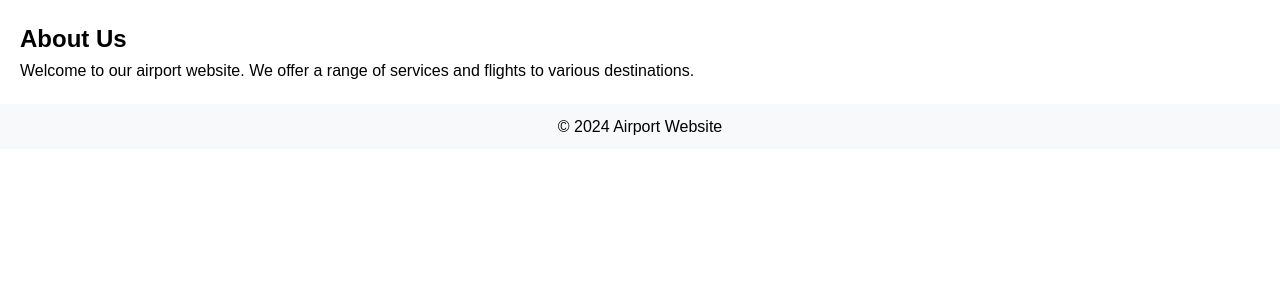
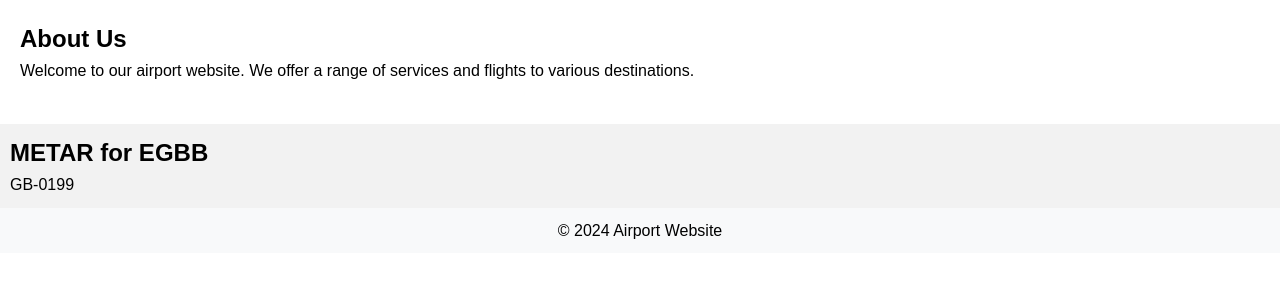
Before and after one commit to BedsAreDragons/sittles, a Flask app: page / in a window 1280 px wide. Shown: the part 117-417 px from the top of the page. Run offline with Flask 3, Linux system fonts and the light colour scheme; some web fonts are replaced.

Commit message:
Update index.html

```diff
--- a/templates/index.html
+++ b/templates/index.html
@@ -6,6 +6,13 @@
     <title>Airport Website</title>
     <link rel="stylesheet" href="{{ url_for('static', filename='style.css') }}">
     <link href="https://fonts.googleapis.com/css2?family=B612:wght@400;700&display=swap" rel="stylesheet">
+    <style>
+        .metar-box {
+            background-color: #f2f2f2;
+            padding: 10px;
+            margin-top: 20px;
+        }
+    </style>
 </head>
 <body>
     <header>
@@ -23,6 +30,10 @@
         <h2>About Us</h2>
         <p>Welcome to our airport website. We offer a range of services and flights to various destinations.</p>
     </section>
+    <div class="metar-box">
+        <h2>METAR for EGBB</h2>
+        <p>GB-0199</p>
+    </div>
     <footer>
         <p>&copy; 2024 Airport Website</p>
     </footer>
```
